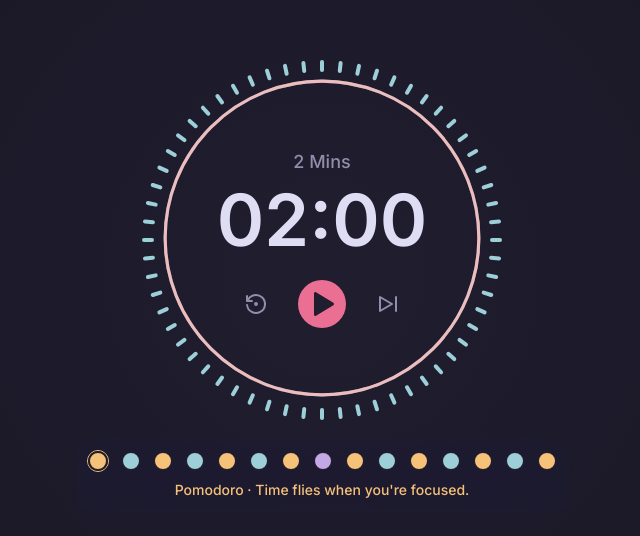
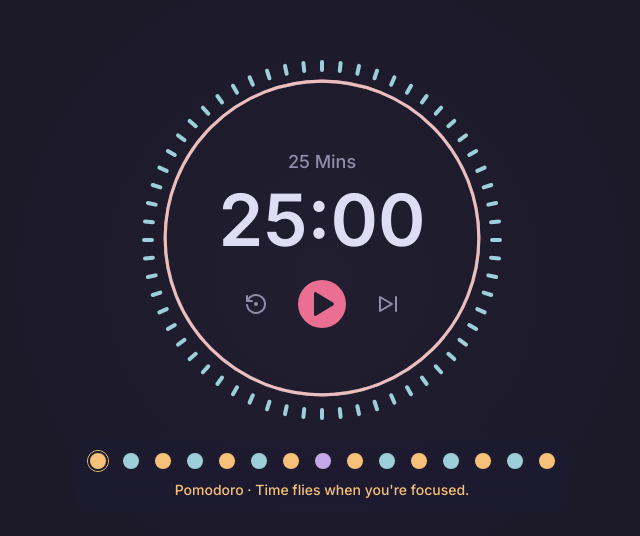
Before and after one commit to shinjith-dev/pomtick, a Next.js app: page / in a window 1280 px wide. Shown: the part 122-658 px from the top of the page, without its empty margins (318-958 px from the left). Built offline with nearby package versions, Linux system fonts and the light colour scheme.

Commit message:
feat: add auto start
Added auto start feature (configurable) in between states.

```diff
--- a/app/page.tsx
+++ b/app/page.tsx
@@ -18,12 +18,12 @@ export default function Home() {
 
   useEffect(() => {
     setStates([]);
-    for (let i = 0; i < config.pomodoro.noOfPomodoro; i++) {
+    for (let i = 0; i < config.timer.noOfPomodoro; i++) {
       setStates((prev) => [
         ...prev,
         {
           type: "pomodoro",
-          duration: config.pomodoro.pomodoroDuration,
+          duration: config.timer.pomodoroDuration,
         },
       ]);
       if (i + 1 === 4)
@@ -31,19 +31,19 @@ export default function Home() {
           ...prev,
           {
             type: "long-break",
-            duration: config.pomodoro.longBreakDuration,
+            duration: config.timer.longBreakDuration,
           },
         ]);
-      else if (i !== config.pomodoro.noOfPomodoro - 1)
+      else if (i !== config.timer.noOfPomodoro - 1)
         setStates((prev) => [
           ...prev,
           {
             type: "short-break",
-            duration: config.pomodoro.shortBreakDuration,
+            duration: config.timer.shortBreakDuration,
           },
         ]);
     }
-  }, [config.pomodoro]);
+  }, [config.timer]);
 
   useEffect(() => {
     totalStates.current = states.length;
@@ -51,7 +51,9 @@ export default function Home() {
 
   const handleStateUpdate = () => {
     setActive((prev) => (prev + 2 !== totalStates.current ? prev + 1 : prev));
-    setStatus("paused");
+    const nextState = states[activeState];
+    const isBreak = nextState.type.includes("break");
+    if (!isBreak) setStatus("paused");
   };
 
   return (
--- a/components/StateIndicator.tsx
+++ b/components/StateIndicator.tsx
@@ -34,10 +34,11 @@ const StateIndicator = ({ states, activeState }: Props) => {
           {states.map((state, index) => (
             <div
               key={`${index}-${state.type}`}
+              title={toSentenceCase(state.type)}
               className={`flex flex-col items-center rounded-full border-gold ${index === activeState && "border"}`}
             >
               <div
-                className={`h-5 w-5 rounded-full border-surface border-2 ${state.type === "pomodoro" ? "bg-gold" : state.type === "short-break" ? "bg-foam" : "bg-iris"}`}
+                className={`h-5 w-5 rounded-full border-2 border-surface ${state.type === "pomodoro" ? "bg-gold" : state.type === "short-break" ? "bg-foam" : "bg-iris"}`}
               />
             </div>
           ))}
--- a/components/TimerLayer.tsx
+++ b/components/TimerLayer.tsx
@@ -5,14 +5,13 @@ import React, {
   useRef,
   useState,
 } from "react";
-import {
-  IconPlayerPauseFilled,
-  IconPlayerPlayFilled,
-  IconPlayerSkipForward,
-  IconRestore,
-} from "@tabler/icons-react";
+
 import { TPomodoro, TState, TStatus } from "@/lib/types";
 import { padStart, toSentenceCase } from "@/lib/utils/stringFns";
+import Secondhands from "./timer/Secondhands";
+import CircularProgress from "./timer/CircularProgress";
+import TimerDisplay from "./timer/TimerDisplay";
+import PomodoroControls from "./timer/PomodoroControls";
 
 type Props = {
   status: TStatus;
@@ -28,12 +27,6 @@ const TimerLayer = ({ status, state, setStatus, updateState }: Props) => {
   });
 
   const intervalId = useRef<null | NodeJS.Timeout>(null);
-
-  const circumference = 2 * Math.PI * 50;
-  const strokeDashoffset =
-    circumference -
-    ((pomodoro.minutes * 60 + pomodoro.seconds) / (state.duration * 60)) *
-      circumference;
 
   useEffect(() => {
     if (status === "playing")
@@ -66,74 +59,18 @@ const TimerLayer = ({ status, state, setStatus, updateState }: Props) => {
 
   return (
     <>
-      <div className="absolute left-1/2 top-[45%] h-[380px] w-[380px] -translate-x-1/2 -translate-y-1/2 rounded-full">
-        {[...new Array(60)].map((_, index) => (
-          <div
-            key={`second-hand-${index}`}
-            className={`absolute left-1/2 top-1/2 flex h-1 w-[180px] origin-left justify-end gap-1 rounded transition-all duration-300`}
-            style={{ transform: `rotate(${index * 6 - 84}deg)` }}
-          >
-            <div
-              className={`h-1 w-3 rounded-full transition-all duration-300 ${index < pomodoro.seconds || pomodoro.seconds === 0 ? "bg-foam" : "blur-effect bg-muted/50"}`}
-            />
-          </div>
-        ))}
-      </div>
-      <div className="absolute left-1/2 top-[45%] h-[320px] w-[320px] -translate-x-1/2 -translate-y-1/2 rounded-full">
-        <div className="h-full w-full">
-          <svg className="-rotate-90" width="100%" viewBox="0 0 102 102">
-            <circle
-              stroke="hsl(var(--color-muted))"
-              strokeWidth="1"
-              fill="transparent"
-              r="50"
-              cx="51"
-              cy="51"
-            />
-            <circle
-              stroke="hsl(var(--color-rose))"
-              strokeWidth="1"
-              strokeDasharray={circumference + " " + circumference}
-              className="transition-all duration-300"
-              style={{ strokeDashoffset }}
-              fill="transparent"
-              r="50"
-              cx="51"
-              cy="51"
-            />
-          </svg>
-        </div>
-      </div>
+      <Secondhands pomodoro={pomodoro} />
+      <CircularProgress pomodoro={pomodoro} totalDuration={state.duration} />
 
       <div className="absolute left-1/2 top-[45%] flex h-[300px] w-[300px] -translate-x-1/2 -translate-y-1/2 flex-col items-center justify-center gap-2 rounded-full">
-        <h5 className="text-lg font-medium text-subtle">
-          {state.duration} Mins
-        </h5>
-        <h3 className="w-full text-center text-7xl font-semibold">
-          {padStart(pomodoro.minutes)}:{padStart(pomodoro.seconds)}
-        </h3>
+        <TimerDisplay pomodoro={pomodoro} totalDuration={state.duration} />
 
-        <div className="flex items-center justify-center gap-6 pt-4">
-          <button className="rounded-full p-1.5">
-            <IconRestore size={24} className="text-subtle" />
-          </button>
-          <button
-            className="rounded-full bg-love p-2"
-            tabIndex={1}
-            onClick={() =>
-              setStatus((prev) => (prev === "playing" ? "paused" : "playing"))
-            }
-          >
-            {status === "playing" ? (
-              <IconPlayerPauseFilled className="text-surface" size={32} />
-            ) : (
-              <IconPlayerPlayFilled className="text-surface" size={32} />
-            )}
-          </button>
-          <button className="rounded-full p-1.5">
-            <IconPlayerSkipForward size={24} className="text-subtle" />
-          </button>
-        </div>
+        <PomodoroControls
+          status={status}
+          toggleStatus={() =>
+            setStatus((prev) => (prev === "paused" ? "playing" : "paused"))
+          }
+        />
       </div>
     </>
   );
--- /dev/null
+++ b/components/timer/CircularProgress.tsx
@@ -0,0 +1,42 @@
+import { TPomodoro } from "@/lib/types";
+import React from "react";
+
+type Props = { pomodoro: TPomodoro; totalDuration: number };
+
+const CircularProgress = ({ pomodoro, totalDuration }: Props) => {
+  const circumference = 2 * Math.PI * 50;
+  const strokeDashoffset =
+    circumference -
+    ((pomodoro.minutes * 60 + pomodoro.seconds) / (totalDuration * 60)) *
+      circumference;
+
+  return (
+    <div className="absolute left-1/2 top-[45%] h-[320px] w-[320px] -translate-x-1/2 -translate-y-1/2 rounded-full">
+      <div className="h-full w-full">
+        <svg className="-rotate-90" width="100%" viewBox="0 0 102 102">
+          <circle
+            stroke="hsl(var(--color-muted))"
+            strokeWidth="1"
+            fill="transparent"
+            r="50"
+            cx="51"
+            cy="51"
+          />
+          <circle
+            stroke="hsl(var(--color-rose))"
+            strokeWidth="1"
+            strokeDasharray={circumference + " " + circumference}
+            className="transition-all duration-300"
+            style={{ strokeDashoffset }}
+            fill="transparent"
+            r="50"
+            cx="51"
+            cy="51"
+          />
+        </svg>
+      </div>
+    </div>
+  );
+};
+
+export default CircularProgress;
--- /dev/null
+++ b/components/timer/PomodoroControls.tsx
@@ -0,0 +1,39 @@
+import React from "react";
+import {
+  IconPlayerPauseFilled,
+  IconPlayerPlayFilled,
+  IconPlayerSkipForward,
+  IconRestore,
+} from "@tabler/icons-react";
+import { TStatus } from "@/lib/types";
+
+type Props = {
+  status: TStatus;
+  toggleStatus: () => void;
+};
+
+const PomodoroControls = ({ status, toggleStatus }: Props) => {
+  return (
+    <div className="flex items-center justify-center gap-6 pt-4">
+      <button className="rounded-full p-1.5">
+        <IconRestore size={24} className="text-subtle" />
+      </button>
+      <button
+        className="rounded-full bg-love p-2"
+        tabIndex={1}
+        onClick={toggleStatus}
+      >
+        {status === "playing" ? (
+          <IconPlayerPauseFilled className="text-surface" size={32} />
+        ) : (
+          <IconPlayerPlayFilled className="text-surface" size={32} />
+        )}
+      </button>
+      <button className="rounded-full p-1.5">
+        <IconPlayerSkipForward size={24} className="text-subtle" />
+      </button>
+    </div>
+  );
+};
+
+export default PomodoroControls;
--- /dev/null
+++ b/components/timer/Secondhands.tsx
@@ -0,0 +1,24 @@
+import { TPomodoro } from "@/lib/types";
+import React from "react";
+
+type Props = { pomodoro: TPomodoro };
+
+const Secondhands = ({ pomodoro }: Props) => {
+  return (
+    <div className="absolute left-1/2 top-[45%] h-[380px] w-[380px] -translate-x-1/2 -translate-y-1/2 rounded-full">
+      {[...new Array(60)].map((_, index) => (
+        <div
+          key={`second-hand-${index}`}
+          className={`absolute left-1/2 top-1/2 flex h-1 w-[180px] origin-left justify-end gap-1 rounded transition-all duration-300`}
+          style={{ transform: `rotate(${index * 6 - 84}deg)` }}
+        >
+          <div
+            className={`h-1 w-3 rounded-full transition-all duration-300 ${index < pomodoro.seconds || pomodoro.seconds === 0 ? "bg-foam" : "blur-effect bg-muted/50"}`}
+          />
+        </div>
+      ))}
+    </div>
+  );
+};
+
+export default Secondhands;
--- /dev/null
+++ b/components/timer/TimerDisplay.tsx
@@ -0,0 +1,18 @@
+import { TPomodoro } from "@/lib/types";
+import { padStart } from "@/lib/utils/stringFns";
+import React from "react";
+
+type Props = { pomodoro: TPomodoro; totalDuration: number };
+
+const TimerDisplay = ({ pomodoro, totalDuration }: Props) => {
+  return (
+    <>
+      <h5 className="text-lg font-medium text-subtle">{totalDuration} Mins</h5>
+      <h3 className="w-full text-center text-7xl font-semibold">
+        {padStart(pomodoro.minutes)}:{padStart(pomodoro.seconds)}
+      </h3>
+    </>
+  );
+};
+
+export default TimerDisplay;
--- a/lib/defaults.ts
+++ b/lib/defaults.ts
@@ -1,28 +1,29 @@
 import { TConfig, TState } from "./types";
 
 export const defaultConfig: TConfig = {
-  pomodoro: {
+  timer: {
     noOfPomodoro: 8,
-    pomodoroDuration: 2,
-    shortBreakDuration: 1,
-    longBreakDuration: 3,
+    pomodoroDuration: 25,
+    shortBreakDuration: 5,
+    longBreakDuration: 30,
   },
+  flow: { autoStartBreaks: true, autoStartPomodoro: false },
 };
 
 export const defaultStates: TState[] = [
-  { type: "pomodoro", duration: defaultConfig.pomodoro.pomodoroDuration },
-  { type: "short-break", duration: defaultConfig.pomodoro.shortBreakDuration },
-  { type: "pomodoro", duration: defaultConfig.pomodoro.pomodoroDuration },
-  { type: "short-break", duration: defaultConfig.pomodoro.shortBreakDuration },
-  { type: "pomodoro", duration: defaultConfig.pomodoro.pomodoroDuration },
-  { type: "short-break", duration: defaultConfig.pomodoro.shortBreakDuration },
-  { type: "pomodoro", duration: defaultConfig.pomodoro.pomodoroDuration },
-  { type: "long-break", duration: defaultConfig.pomodoro.longBreakDuration },
-  { type: "pomodoro", duration: defaultConfig.pomodoro.pomodoroDuration },
-  { type: "short-break", duration: defaultConfig.pomodoro.shortBreakDuration },
-  { type: "pomodoro", duration: defaultConfig.pomodoro.pomodoroDuration },
-  { type: "short-break", duration: defaultConfig.pomodoro.shortBreakDuration },
-  { type: "pomodoro", duration: defaultConfig.pomodoro.pomodoroDuration },
-  { type: "short-break", duration: defaultConfig.pomodoro.shortBreakDuration },
-  { type: "pomodoro", duration: defaultConfig.pomodoro.pomodoroDuration },
+  { type: "pomodoro", duration: defaultConfig.timer.pomodoroDuration },
+  { type: "short-break", duration: defaultConfig.timer.shortBreakDuration },
+  { type: "pomodoro", duration: defaultConfig.timer.pomodoroDuration },
+  { type: "short-break", duration: defaultConfig.timer.shortBreakDuration },
+  { type: "pomodoro", duration: defaultConfig.timer.pomodoroDuration },
+  { type: "short-break", duration: defaultConfig.timer.shortBreakDuration },
+  { type: "pomodoro", duration: defaultConfig.timer.pomodoroDuration },
+  { type: "long-break", duration: defaultConfig.timer.longBreakDuration },
+  { type: "pomodoro", duration: defaultConfig.timer.pomodoroDuration },
+  { type: "short-break", duration: defaultConfig.timer.shortBreakDuration },
+  { type: "pomodoro", duration: defaultConfig.timer.pomodoroDuration },
+  { type: "short-break", duration: defaultConfig.timer.shortBreakDuration },
+  { type: "pomodoro", duration: defaultConfig.timer.pomodoroDuration },
+  { type: "short-break", duration: defaultConfig.timer.shortBreakDuration },
+  { type: "pomodoro", duration: defaultConfig.timer.pomodoroDuration },
 ];
--- a/lib/types.d.ts
+++ b/lib/types.d.ts
@@ -6,11 +6,15 @@ export type TPomodoro = {
 export type TStatus = "playing" | "paused";
 
 export type TConfig = {
-  pomodoro: {
+  timer: {
     noOfPomodoro: number;
     pomodoroDuration: number;
     shortBreakDuration: number;
     longBreakDuration: number;
+  };
+  flow: {
+    autoStartBreaks: boolean;
+    autoStartPomodoro: boolean;
   };
 };
 
```
